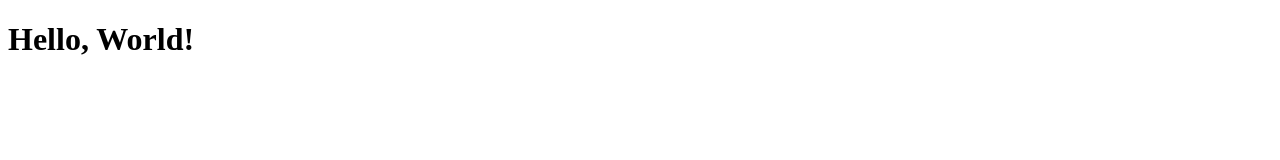
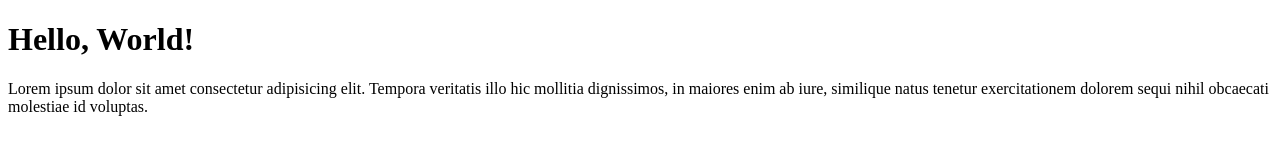
Before and after one commit to Madison-Abegglen/day-1, a plain HTML site: page index.html in a window 1280 px wide. Drawn offline with Linux system fonts and the light colour scheme.

Commit message:
first push

```diff
--- a/index.html
+++ b/index.html
@@ -6,7 +6,11 @@
     <meta http-equiv="X-UA-Compatible" content="ie=edge">
     <title>Document</title>
 </head>
+
 <body>
     <h1>Hello, World!</h1>
+    <p>Lorem ipsum dolor sit amet consectetur adipisicing elit. Tempora veritatis illo hic mollitia dignissimos, in maiores
+        enim ab iure, similique natus tenetur exercitationem dolorem sequi nihil obcaecati molestiae id voluptas.</p>
 </body>
+
 </html>
```
